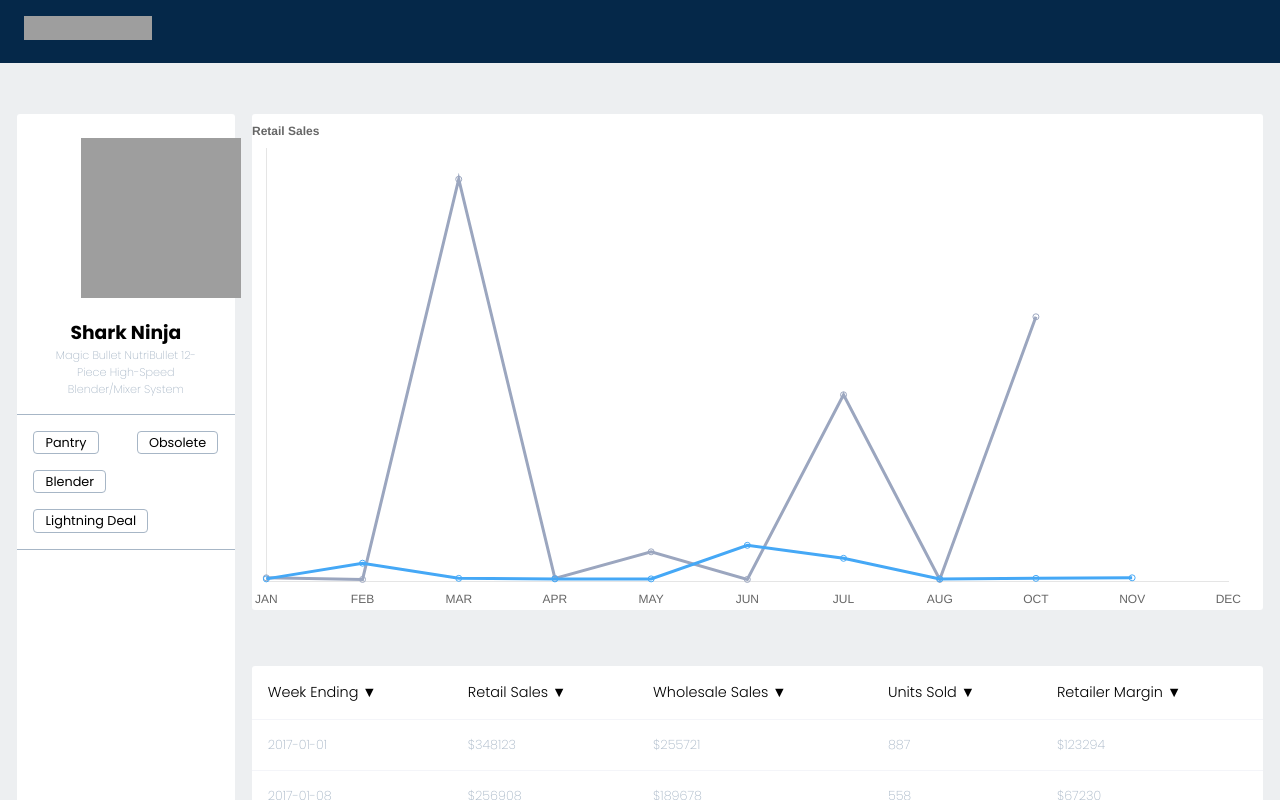
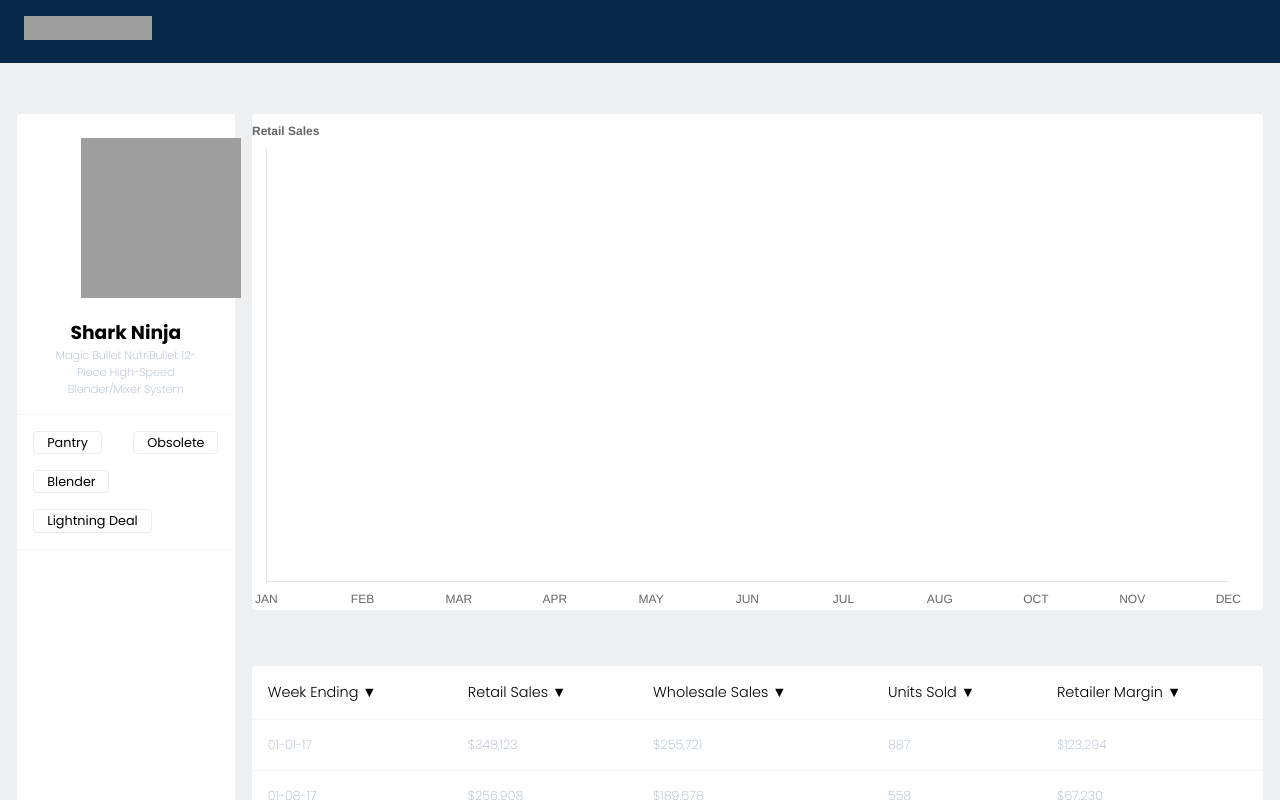
Before and after one commit to Rzavala414/stackline-assessment, a React (Create React App) app: page / in a window 1280 px wide. Shown: the top 800 px of the page. Built offline with nearby package versions, Linux system fonts and the light colour scheme; grey boxes are pictures that could not be loaded.

Commit message:
updated the format of the data values in the table

```diff
--- a/src/App.css
+++ b/src/App.css
@@ -19,7 +19,7 @@
   margin-top: 3.2rem;
 }
 
-.graph{
+.bar{
   width: 79%;
   height: 29rem;
 }
--- a/src/App.js
+++ b/src/App.js
@@ -6,15 +6,15 @@
 import "./App.css";
 
 const App = () => {
-  console.log(data)
+  // console.log(data)
 
   return (
     <>
       <Header />
       <div className="main-content">
         <ProductOverview data={data}/>
-        <div className="graph">
-          <SalesChart/>
+        <div className="bar">
+          <SalesChart data={data}/>
           <DataTable sales={data.sales}  />
         </div>
       </div>
--- a/src/Components/DataTable/DataTable.js
+++ b/src/Components/DataTable/DataTable.js
@@ -1,28 +1,30 @@
 import './DataTable.css';
+import { convertDateFormant, addDelimiter } from '../../util/helpers';
 
 const DataTable = ({ sales }) => {
 
   return (
-    <table className="container">
+    <table className='container'>
       <thead>
         <tr>
-          <th>Week Ending <span class="arrow">▼</span></th>
-          <th>Retail Sales <span class="arrow">▼</span></th>
-          <th>Wholesale Sales <span class="arrow">▼</span></th>
-          <th>Units Sold <span class="arrow">▼</span></th>
-          <th>Retailer Margin <span class="arrow">▼</span></th>
+          <th>Week Ending <span className='arrow'>▼</span></th>
+          <th>Retail Sales <span className='arrow'>▼</span></th>
+          <th>Wholesale Sales <span className='arrow'>▼</span></th>
+          <th>Units Sold <span className='arrow'>▼</span></th>
+          <th>Retailer Margin <span className='arrow'>▼</span></th>
         </tr>
       </thead>
       <tbody>
         {
           sales.map((sale, idx) => {
+            console.log(addDelimiter(sale.retailSales))
             return (
               <tr key={sale + idx}>
-                <td>{sale.weekEnding}</td>
-                <td>${sale.retailSales}</td>
-                <td>${sale.wholesaleSales}</td>
+                <td>{convertDateFormant(sale.weekEnding)}</td>
+                <td>${addDelimiter(sale.retailSales)}</td>
+                <td>${addDelimiter(sale.wholesaleSales)}</td>
                 <td>{sale.unitsSold}</td>
-                <td>${sale.retailerMargin}</td>
+                <td>${addDelimiter(sale.retailerMargin)}</td>
               </tr>
             )
           })
--- a/src/Components/ProductOverview/ProductOverview.css
+++ b/src/Components/ProductOverview/ProductOverview.css
@@ -20,10 +20,10 @@
 }
 
 .product-tags {
-  border: 1px solid #a7b6c6;
+  border: 1px solid #eaedf3;
   border-radius: 4px;
   margin: 0.5rem 0;
-  padding: 0.1rem 0.7rem;
+  padding: 0.1rem 0.8rem;
 }
 
 .product-subtitle {
@@ -31,11 +31,11 @@
   width: 66%;
   margin: 0 auto;
   font-weight: 200;
-  color: #a7b6c6;
+  color: #a3b2c6;
 }
 
 .foo{
-  border-top: 1px solid #a7b6c6;
-  border-bottom: 1px solid #a7b6c6;
+  border-top: 1px solid #f5f7f9;
+  border-bottom: 1px solid #f5f7f9;
   margin-top: 1rem;
 }
--- a/src/Components/SalesChart/SalesChart.js
+++ b/src/Components/SalesChart/SalesChart.js
@@ -1,5 +1,7 @@
+import { useEffect, useState } from 'react';
 import React from 'react';
 import { Line } from 'react-chartjs-2';
+import { generateSalesArray } from '../../util/helpers';
 import "./SalesChart.css";
 
 import {
@@ -23,7 +25,7 @@
   Legend
 );
 
-export const options = {
+const options = {
   responsive: true,
   elements: {
     point: {
@@ -57,26 +59,31 @@
   }
 };
 
+
+const SalesChart = ({ data }) => {
+  const [d, setD] = useState(null);
+
   const labels = ['JAN', 'FEB', 'MAR', 'APR', 'MAY', 'JUN', 'JUL', 'AUG', 'OCT', 'NOV', 'DEC'];
 
-export const data = {
+  const dataOptions = {
     labels,
     datasets: [
       {
-      data: [5,34,6,5,5,67,43,5, 6, 7],
+        data: d,
         borderColor: 'rgb(69, 168, 246)',
-    },
-    {
-      data: [7, 4,743,6,55,4,345,4,489],
-      borderColor: 'rgb(155, 166, 191)',
       },
     ],
   };
 
-const SalesChart = () => {
+  useEffect(() => {
+    // const salesArray = generateSalesArray(data);
+    // setD(salesArray)
+    // console.log('ddf',d)
+  },[])
+
   return (
     <div className="container graph-container">
-      <Line options={options} data={data} />
+      <Line options={options} data={dataOptions} />
     </div>
   )
 }
--- /dev/null
+++ b/src/util/helpers.js
@@ -0,0 +1,34 @@
+
+export const generateSalesArray = (data) => {
+  // const salesArray = [];
+
+  // for (const sale of data.sales) {
+  //   const { retailSales } = sale;
+  //   salesArray.push(retailSales)
+  // }
+
+  // return salesArray;
+}
+
+/**
+ * Converts the format of a date string from 'YYYY-MM-DD' to 'MM-DD-YY'.
+ *
+ * @param {string} date - The input date string in the 'YYYY-MM-DD' format.
+ * @returns {string} - The output is a date string in the 'MM-DD-YY' format.
+*/
+export const convertDateFormant = (date) => {
+  const dateArray = date.split('-');
+  const newDateFormat = `${dateArray[1]}-${dateArray[2]}-${dateArray[0].substring(2)}`;
+  return newDateFormat;
+}
+
+/**
+ * Attaches a ',' to every third integer
+ *
+ * @param {string} value - The input value is a string of integers '3969483'
+ * @returns {string} - The output is a string of integers with a ',' separating at every third number
+*/
+export const addDelimiter = (value) => {
+  const formattedNumber = value.toLocaleString();
+  return formattedNumber;
+}
```
Lines whose indentation alone changed are shown as unchanged.
